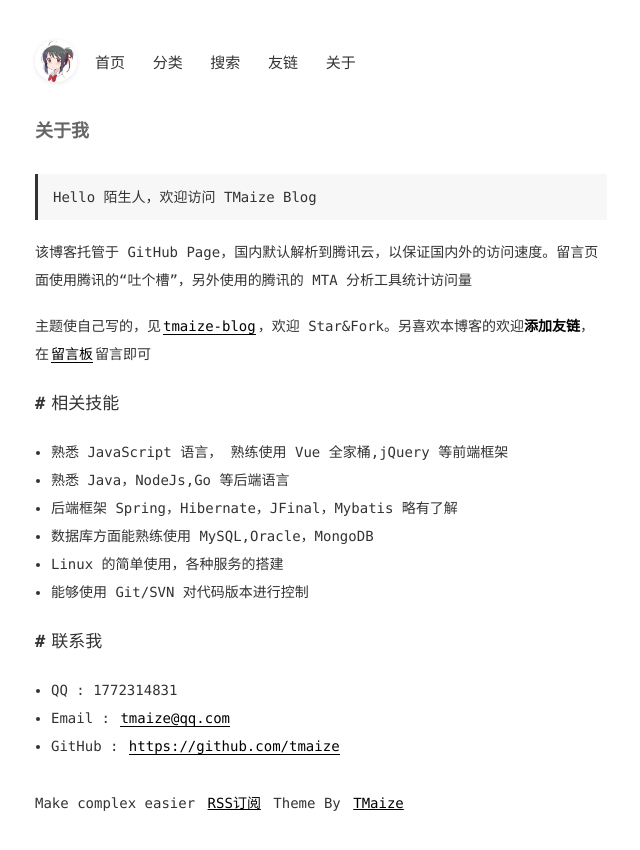
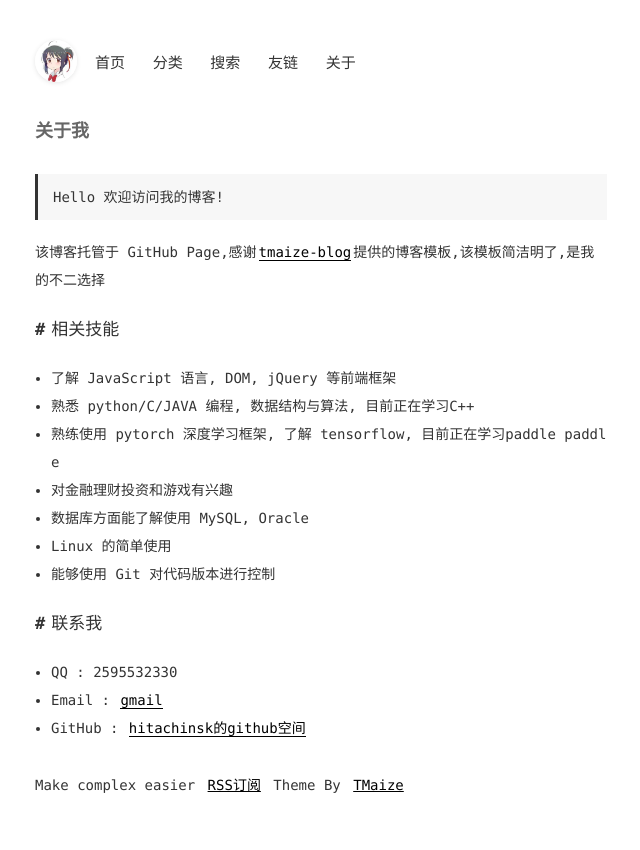
Before and after one commit to hitachinsk/hitachinsk.github.io, a Jekyll site: the page built from pages/about.md, in a window 1280 px wide. Shown: the top 850 px of the page, without its empty margins (319-959 px from the left). Built offline with Jekyll 4.4.1, drawn with Linux system fonts in a browser that asks for light colours; comment, search, counter and statistics services are not loaded.

Commit message:
Update about.md

```diff
--- a/pages/about.md
+++ b/pages/about.md
@@ -3,30 +3,30 @@ layout: mypost
 title: 关于我
 ---
 
-> Hello 陌生人，欢迎访问 TMaize Blog
+> Hello 欢迎访问我的博客!
 
-该博客托管于 GitHub Page，国内默认解析到腾讯云，以保证国内外的访问速度。留言页面使用腾讯的“吐个槽”，另外使用的腾讯的 MTA 分析工具统计访问量
-
-主题使自己写的，见[tmaize-blog](https://github.com/TMaize/tmaize-blog)，欢迎 Star&Fork。另喜欢本博客的欢迎**添加友链**，在[留言板](chat.html)留言即可
+该博客托管于 GitHub Page,感谢[tmaize-blog](https://github.com/TMaize/tmaize-blog)提供的博客模板,该模板简洁明了,是我的不二选择
 
 ## 相关技能
 
-- 熟悉 JavaScript 语言， 熟练使用 Vue 全家桶,jQuery 等前端框架
+- 了解 JavaScript 语言, DOM, jQuery 等前端框架
 
-- 熟悉 Java，NodeJs,Go 等后端语言
+- 熟悉 python/C/JAVA 编程, 数据结构与算法, 目前正在学习C++
 
-- 后端框架 Spring，Hibernate，JFinal，Mybatis 略有了解
+- 熟练使用 pytorch 深度学习框架, 了解 tensorflow, 目前正在学习paddle paddle
 
-- 数据库方面能熟练使用 MySQL,Oracle，MongoDB
+- 对金融理财投资和游戏有兴趣
 
-- Linux 的简单使用，各种服务的搭建
+- 数据库方面能了解使用 MySQL, Oracle
 
-- 能够使用 Git/SVN 对代码版本进行控制
+- Linux 的简单使用
+
+- 能够使用 Git 对代码版本进行控制
 
 ## 联系我
 
-- QQ : 1772314831
+- QQ : 2595532330
 
-- Email : [tmaize@qq.com](http://mail.qq.com/cgi-bin/qm_share?t=qm_mailme&email=YBQNAQkaBSAREU4DDw0)
+- Email : [gmail](hehedazkd@gmail.com)
 
-- GitHub : [https://github.com/tmaize](https://github.com/tmaize)
+- GitHub : [hitachinsk的github空间](https://github.com/hitachinsk)
```
